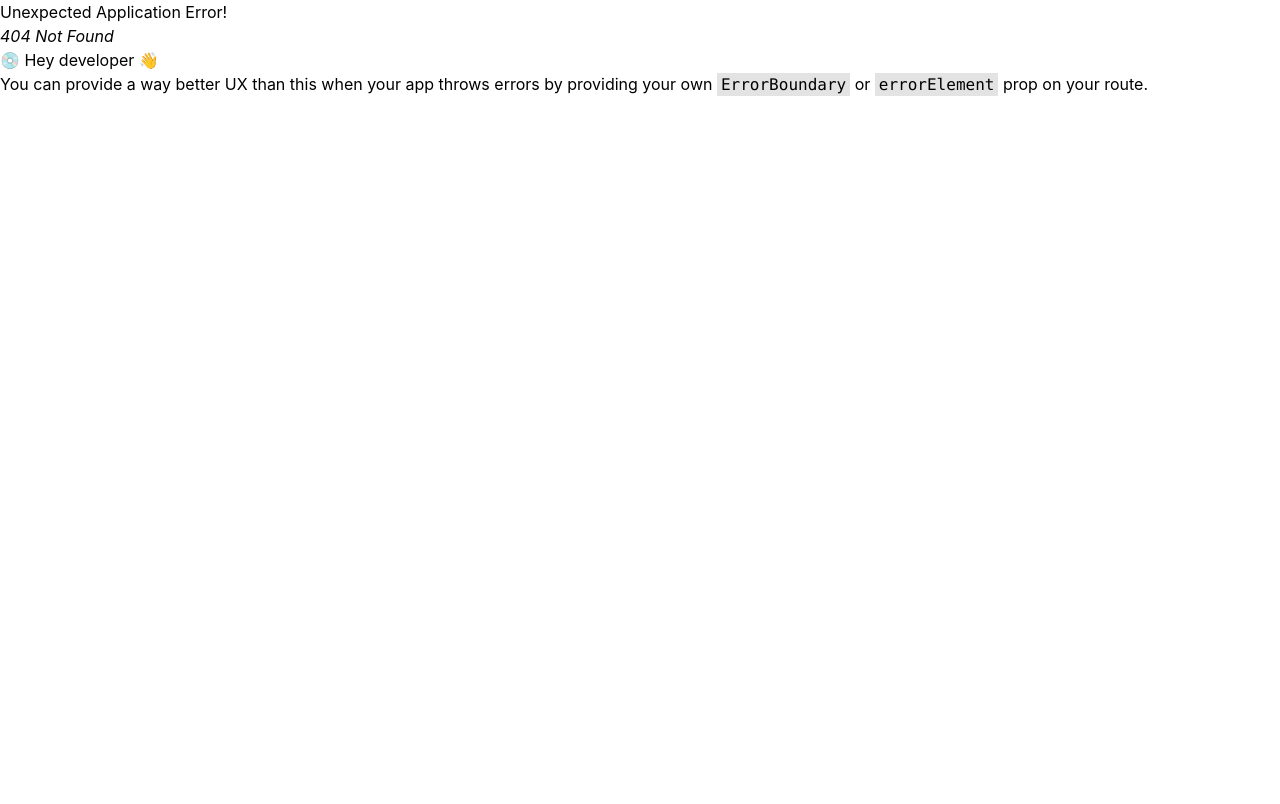
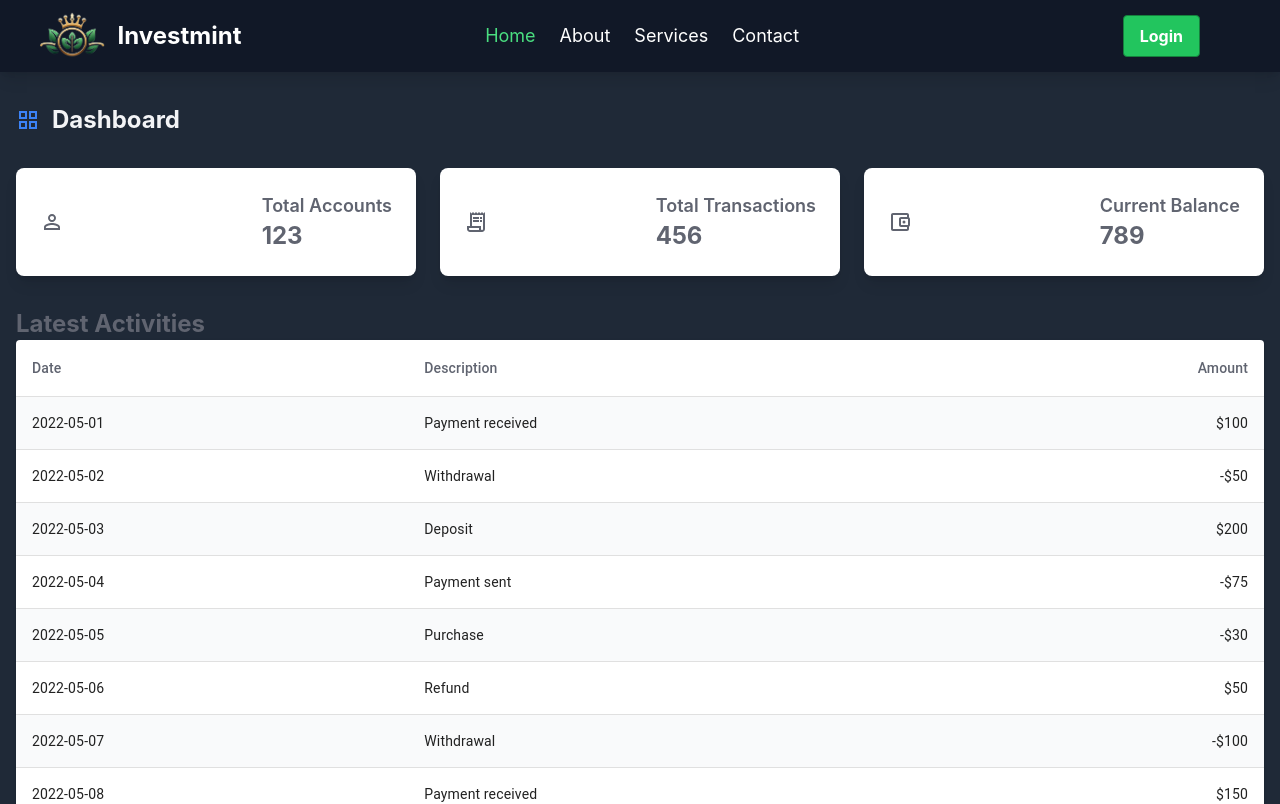
Before and after one commit to Berro-1/bank, a React (Create React App) app in the folder frontend/: page /main in a window 1280 px wide. Before the commit this address had no page. Shown: the top 804 px of the page. Built offline with nearby package versions, Linux system fonts and the light colour scheme.

Commit message:
dashboard item and table

```diff
--- a/frontend/src/App.js
+++ b/frontend/src/App.js
@@ -12,6 +12,7 @@ import Home from "./pages/Home/Home";
 import Test from "./pages/testing/test";
 import Login from "./pages/Login/Login";
 import Navbar from "./components/Navbar/Navbar";
+import MainPage from "./pages/userDashboard/mainPage/mainPage";
 
 function App() {
   const router = createBrowserRouter(
@@ -20,6 +21,7 @@ function App() {
         <Route index element={<Home />} />
         <Route path="/test" element={<Test />} />
         <Route path="/Login" element={<Login />} />
+        <Route path="/main" element={<MainPage />} />
       </Route>
     )
   );
@@ -35,11 +37,11 @@ function App() {
 
 const Root = () => {
   return (
-    <div>
+    <div className="bg-gray-800 text-gray-200">
       <div>
         <Navbar />
       </div>
-      <div className="bg-green-400">
+      <div>
         <Outlet />
       </div>
     </div>
--- /dev/null
+++ b/frontend/src/pages/userDashboard/mainPage/DashboardItem/DashboardItem.jsx
@@ -0,0 +1,23 @@
+import React from "react";
+import { motion } from "framer-motion";
+
+const DashboardItem = ({ backgroundColor, icon: Icon, title, value }) => {
+  return (
+    <motion.div
+    className="rounded-lg p-6 shadow-lg bg-white hover:scale-105 transition-transform duration-300"
+    style={{ backgroundImage: backgroundColor }}
+    initial={{ y: 10, opacity: 0 }}
+    animate={{ y: 0, opacity: 1 }}
+    transition={{ duration: 0.5 }}
+  >
+    <div className="flex items-center justify-between">
+      {Icon && <Icon className="text-3xl" style={{ color: '#606470FF' }} />}
+      <div>
+        <h3 className="text-lg font-semibold" style={{ color: '#606470FF' }}>{title}</h3>
+        <h2 className="text-2xl font-bold" style={{ color: '#606470FF' }}>{value}</h2>
+      </div>
+    </div>
+  </motion.div>
+  );
+}
+export default DashboardItem;
--- /dev/null
+++ b/frontend/src/pages/userDashboard/mainPage/LatestActivities/LatestActivities.jsx
@@ -0,0 +1,54 @@
+import React from 'react';
+import { motion } from 'framer-motion';
+import { Table, TableBody, TableCell, TableContainer, TableHead, TableRow, Paper } from '@mui/material';
+
+const latestActivitiesData = [
+  { id: 1, date: '2022-05-01', description: 'Payment received', amount: '$100' },
+  { id: 2, date: '2022-05-02', description: 'Withdrawal', amount: '-$50' },
+  { id: 3, date: '2022-05-03', description: 'Deposit', amount: '$200' },
+  { id: 4, date: '2022-05-04', description: 'Payment sent', amount: '-$75' },
+  { id: 5, date: '2022-05-05', description: 'Purchase', amount: '-$30' },
+  { id: 6, date: '2022-05-06', description: 'Refund', amount: '$50' },
+  { id: 7, date: '2022-05-07', description: 'Withdrawal', amount: '-$100' },
+  { id: 8, date: '2022-05-08', description: 'Payment received', amount: '$150' },
+  { id: 9, date: '2022-05-09', description: 'Purchase', amount: '-$25' },
+  { id: 10, date: '2022-05-10', description: 'Deposit', amount: '$300' },
+];
+
+const LatestActivities = () => {
+  return (
+    <motion.div
+      className="mt-8"
+      initial={{ opacity: 0 }}
+      animate={{ opacity: 1 }}
+      transition={{ duration: 0.5, delay: 0.5 }}
+    >
+      <h2 className="text-2xl font-bold" style={{ color: '#606470FF' }}>Latest Activities</h2>
+      <TableContainer component={Paper} className="rounded-lg shadow-md">
+        <Table>
+          <TableHead>
+            <TableRow>
+              <TableCell className="font-semibold" style={{ color: '#606470FF' }}>Date</TableCell>
+              <TableCell className="font-semibold" style={{ color: '#606470FF' }}>Description</TableCell>
+              <TableCell className="font-semibold" align="right" style={{ color: '#606470FF' }}>Amount</TableCell>
+            </TableRow>
+          </TableHead>
+          <TableBody>
+            {latestActivitiesData.map((activity, index) => (
+              <TableRow key={activity.id} className={index % 2 === 0 ? 'bg-gray-50' : 'bg-white'}>
+                <TableCell>{activity.date}</TableCell>
+                <TableCell>{activity.description}</TableCell>
+                <TableCell align="right">{activity.amount}</TableCell>
+              </TableRow>
+            ))}
+          </TableBody>
+        </Table>
+      </TableContainer>
+    </motion.div>
+  );
+};
+
+
+
+
+export default LatestActivities;
--- a/frontend/src/pages/userDashboard/mainPage/mainPage.jsx
+++ b/frontend/src/pages/userDashboard/mainPage/mainPage.jsx
@@ -1,14 +1,48 @@
-import React from 'react'
+import React from "react";
+import DashboardItem from "./DashboardItem/DashboardItem";
+import PersonOutlineOutlinedIcon from "@mui/icons-material/PersonOutlineOutlined";
+import AccountBalanceWalletOutlinedIcon from "@mui/icons-material/AccountBalanceWalletOutlined";
+import ReceiptLongOutlinedIcon from "@mui/icons-material/ReceiptLongOutlined";
+import GridViewOutlinedIcon from "@mui/icons-material/GridViewOutlined";
+import LatestActivities from "./LatestActivities/LatestActivities";
+import { motion } from "framer-motion";
 
-export default function mainPage() {
+export default function MainPage() {
   return (
     <div>
-      <div>
-
-      </div>
-      <div>
-
-      </div>
+      <div></div>
+      <motion.div
+        className="container mx-auto py-8 px-4 text-gray-100"
+        initial={{ opacity: 0 }}
+        animate={{ opacity: 1 }}
+        transition={{ duration: 0.5 }}
+      >
+        <div className="mb-8 flex items-center gap-3">
+          <GridViewOutlinedIcon className="text-4xl text-blue-500" />
+          <h1 className="text-2xl font-bold">Dashboard</h1>
+        </div>
+        <div className="grid grid-cols-1 md:grid-cols-3 gap-6">
+          <DashboardItem
+            backgroundColor="#2D3748" // Darker background
+            icon={PersonOutlineOutlinedIcon}
+            title="Total Accounts"
+            value="123"
+          />
+          <DashboardItem
+            backgroundColor="#4A5568" // Slightly lighter for contrast
+            icon={ReceiptLongOutlinedIcon}
+            title="Total Transactions"
+            value="456"
+          />
+          <DashboardItem
+            backgroundColor="#2D3748" // Darker background for uniformity
+            icon={AccountBalanceWalletOutlinedIcon}
+            title="Current Balance"
+            value="789"
+          />
+        </div>
+        <LatestActivities />
+      </motion.div>
     </div>
-  )
+  );
 }
```
Also changed, not shown: frontend/package.json (+10 -0 lines), 1 other file (tests, documents, lock files or other folders).
